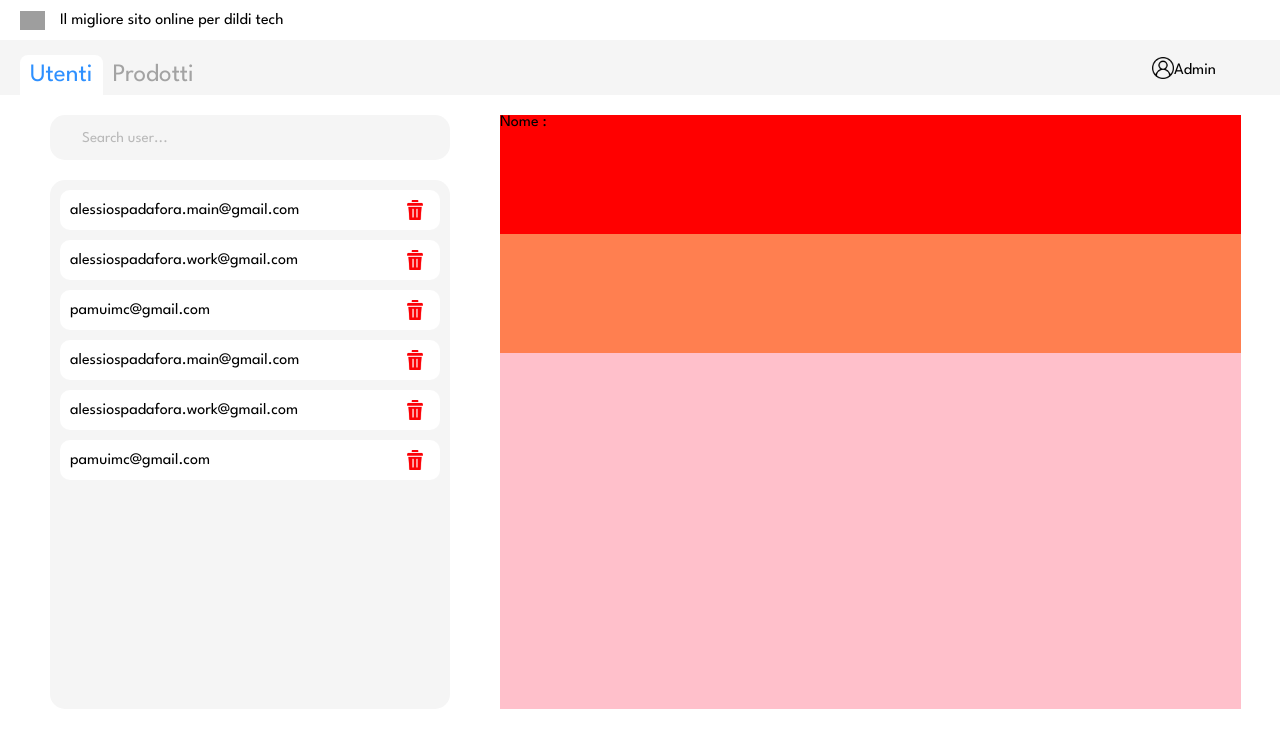
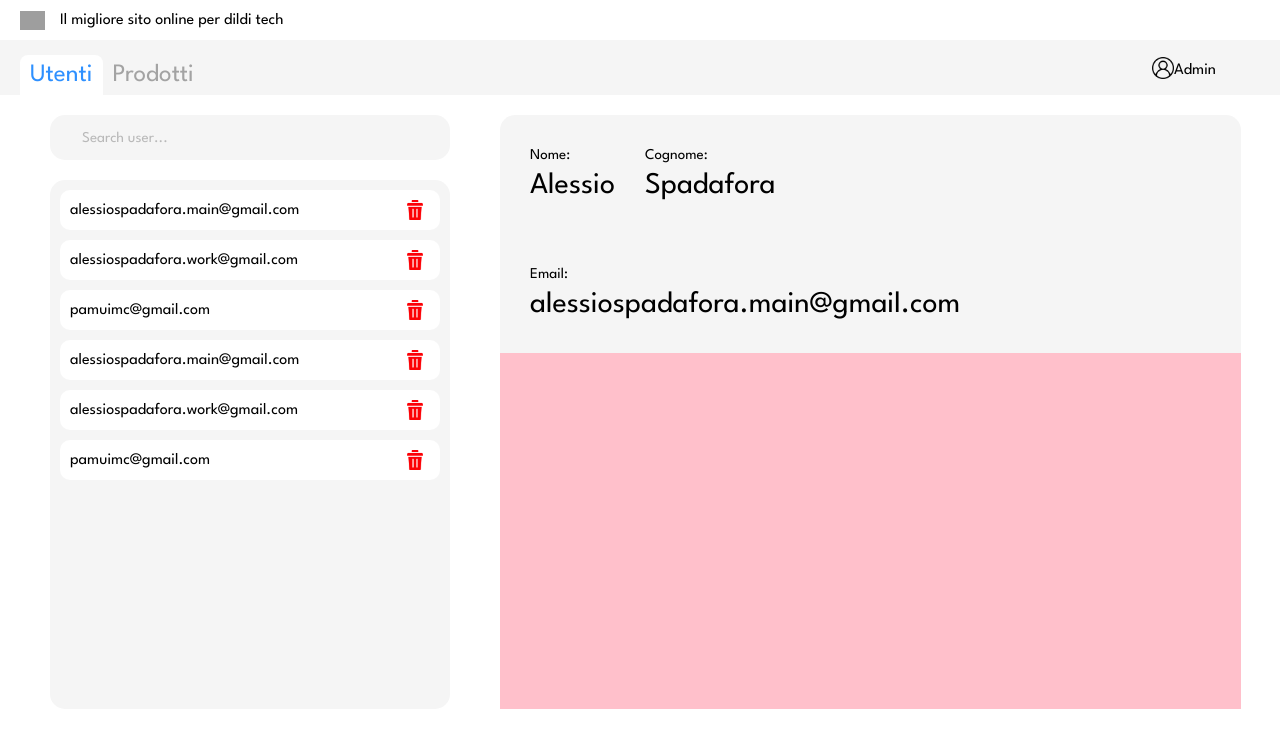
Before and after one commit to AlessioSpd/piattaproj, an Angular app: page /admin in a window 1280 px wide. Shown: the top 748 px of the page. Built offline with nearby package versions, Linux system fonts and the light colour scheme; grey boxes are pictures that could not be loaded.

Commit message:
update user detail in admin page

```diff
--- a/src/app/components/admin-page/admin-page.component.html
+++ b/src/app/components/admin-page/admin-page.component.html
@@ -29,10 +29,25 @@
             </div>
             <div class="adminPageContainer__contentPanelContainer__contentPanel__userDetailContainer">
                 <div class="adminPageContainer__contentPanelContainer__contentPanel__userDetailContainer__userDetailPanel" (click)="openUserDetail(1)" *ngIf="userDetailsFlag">
-                    <div class="adminPageContainer__contentPanelContainer__contentPanel__userDetailContainer__userDetailPanel__user-name-container">
-                        <div class="adminPageContainer__contentPanelContainer__contentPanel__userDetailContainer__userDetailPanel__user-name-container__nameLabel">Nome :</div>
+
+                    <div class="adminPageContainer__contentPanelContainer__contentPanel__userDetailContainer__userDetailPanel__name-surnameInfoContainer">
+                        <div class="infoContainer">
+                            <div class="infoContainer--label">Nome:</div>
+                            <div class="infoContainer--info">Alessio</div>
+                        </div>
+                        <div class="infoContainer">
+                            <div class="infoContainer--label">Cognome:</div>
+                            <div class="infoContainer--info">Spadafora</div>
+                        </div>
                     </div>
-                    <div class="adminPageContainer__contentPanelContainer__contentPanel__userDetailContainer__userDetailPanel__userEmailContainer"></div>
+
+                    <div class="adminPageContainer__contentPanelContainer__contentPanel__userDetailContainer__userDetailPanel__userEmailContainer">
+                        <div class="infoContainer">
+                            <div class="infoContainer--label">Email:</div>
+                            <div class="infoContainer--info">alessiospadafora.main@gmail.com</div>
+                        </div>
+                    </div>
+
                     <div class="adminPageContainer__contentPanelContainer__contentPanel__userDetailContainer__userDetailPanel__userOrderContainer">
                         <div class="adminPageContainer__contentPanelContainer__contentPanel__userDetailContainer__userDetailPanel__userOrderContainer__searchInput"></div>
                         <div class="adminPageContainer__contentPanelContainer__contentPanel__userDetailContainer__userDetailPanel__userOrderContainer__itemListContainer">
--- a/src/app/components/admin-page/admin-page.component.scss
+++ b/src/app/components/admin-page/admin-page.component.scss
@@ -154,18 +154,15 @@
                     height: calc(75% + 65px);
                     background-color: $background-color;
 
-                    &__user-name-container {
+                    &__name-surnameInfoContainer {
                         width: 100%;
                         height: 20%;
-                        background-color: red;
-
-                        &__nameLabel{}
+                        @include flex_display(none, none);
                     }
 
                     &__userEmailContainer {
                         width: 100%;
                         height: 20%;
-                        background-color: coral;
                     }
 
                     &__userOrderContainer {
@@ -187,3 +184,22 @@
 .inactive {
     color: rgb(163, 163, 163);
 }
+
+.infoContainer {
+    width: auto;
+    height: 100%;
+    @include flex_display($ai: flex-start, $dir: column);
+
+    & > * {
+        margin-left: 30px;
+    }
+
+    &--label {
+        font-size: 15px;
+    }
+
+    &--info {
+        margin-top: 10px;
+        font-size: 30px;
+    }
+}
```
